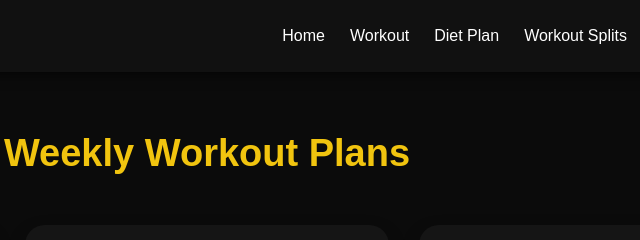
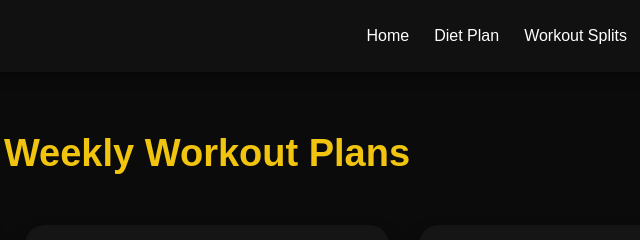
Before and after one commit to dipanshu473/dfitness, a website: page split.html in a window 1280 px wide. Shown: the top 240 px of the page, 433-1073 px from the left. Drawn offline with Linux system fonts and the light colour scheme.

Commit message:
Fix HTML formatting and remove commented links

```diff
--- a/split.html
+++ b/split.html
@@ -18,7 +18,7 @@
     <nav>
         <ul>
             <li><a href="home.html">Home</a></li>
-            <li><a href="fit.html">Workout</a></li>
+            <!-- <li><a href="fit.html">Workout</a></li> -->
             <li><a href="dietplan.html">Diet Plan</a></li>
             <li><a href="split.html">Workout Splits</a></li>
             <li><a href="BMI.html">BMI</a></li>
```
